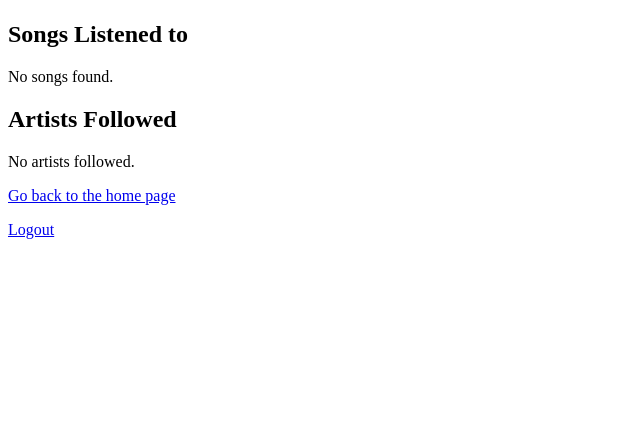
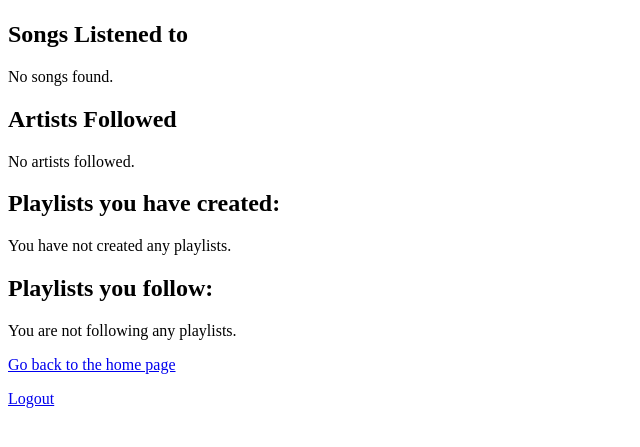
Before and after one commit to tymourknots/Mock-Spotify, a Flask app: template templates/profile.html in a window 1280 px wide. Shown: the part 131-578 px from the top of the page, without its empty margins (0-640 px from the left). Run offline with Flask 3, Linux system fonts and the light colour scheme; the template is opened without the code that fills it, so the values that code supplies are empty; parts of the project's set-up code (start-up, migrations or seed data) failed here and were passed over.

Commit message:
connecting playlists with users

```diff
--- a/server.py
+++ b/server.py
@@ -341,11 +341,25 @@ def profile(username):
                                           """)
             followed_artists = g.conn.execute(followed_artists_query, {'user_id': user[0]}).fetchall()
 
+            created_playlists_query = text("""
+                                           SELECT Playlist.* FROM Playlist
+                                           JOIN CreateORFollow ON Playlist.PlaylistID = CreateORFollow.PlaylistID
+                                           WHERE CreateORFollow.userID = :user_id AND CreateORFollow.Creates = TRUE
+                                            """)
+            created_playlists = g.conn.execute(created_playlists_query, {'user_id': user[0]}).fetchall()
+
+            followed_playlists_query = text("""
+                                            SELECT Playlist.* FROM Playlist
+                                            JOIN CreateORFollow ON Playlist.PlaylistID = CreateORFollow.PlaylistID
+                                            WHERE CreateORFollow.userID = :user_id AND CreateORFollow.Creates = FALSE
+                                            """)
+            followed_playlists = g.conn.execute(followed_playlists_query, {'user_id': user[0]}).fetchall()
+
                         # Print statements for debugging
             print("User:", user)
             print("Listened songs:", listened_songs)
             print("Followed artists:", followed_artists)
-            return render_template('profile.html', user=user, songs=listened_songs, artists=followed_artists)
+            return render_template('profile.html', user=user, songs=listened_songs, artists=followed_artists, created_playlists=created_playlists, followed_playlists=followed_playlists)
         else:
             return "User not found", 404
     else:
--- a/templates/profile.html
+++ b/templates/profile.html
@@ -37,6 +37,30 @@
         {% endif %}
     </div>
 
+        <!-- Section for playlists created by the user -->
+    <h2>Playlists you have created:</h2>
+    <div>
+        {% if created_playlists %}
+            {% for playlist in created_playlists %}
+                <div><a href="/playlist/{{ playlist[0].strip() }}">{{ playlist[1] }}</a></div>
+            {% endfor %}
+        {% else %}
+            <p>You have not created any playlists.</p>
+        {% endif %}
+    </div>
+
+        <!-- Section for playlists followed by the user -->
+    <h2>Playlists you follow:</h2>
+    <div>
+        {% if followed_playlists %}
+            {% for playlist in followed_playlists %}
+                <div><a href="/playlist/{{ playlist[0].strip() }}">{{ playlist[1] }}</a></div>
+            {% endfor %}
+        {% else %}
+            <p>You are not following any playlists.</p>
+        {% endif %}
+    </div>
+
     <p><a href="/">Go back to the home page</a></p>
     <p><a href="/logout">Logout</a></p>
 </body>
```
